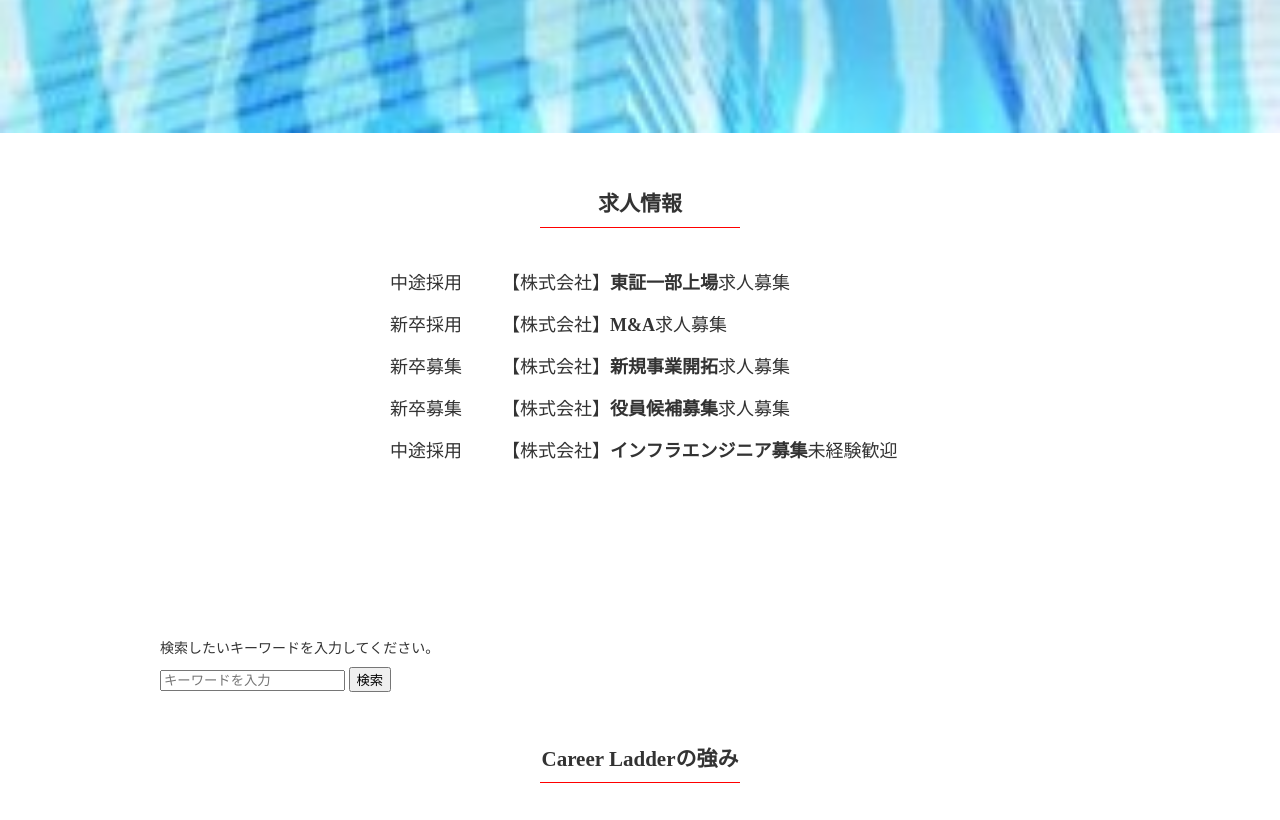
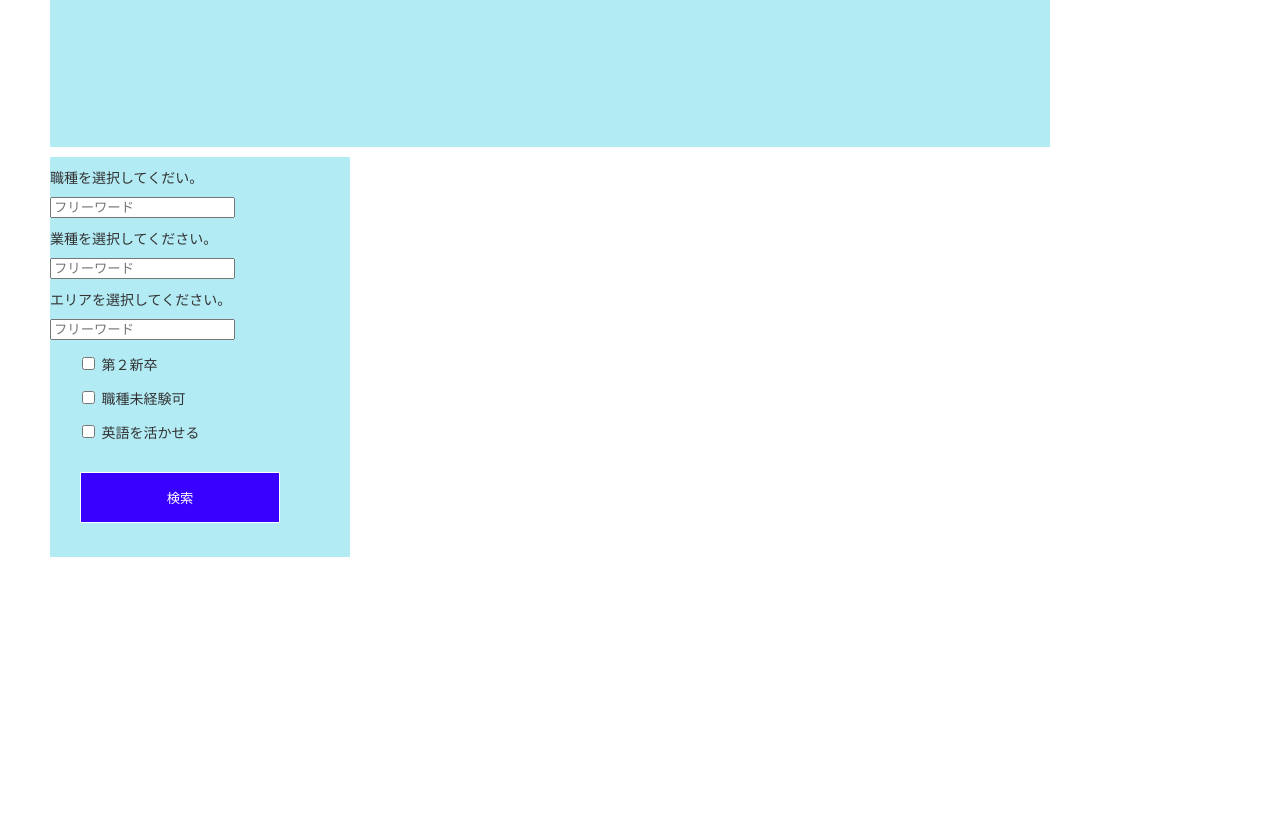
Before and after one commit to techman104/-, a plain HTML site: page index.html in a window 1280 px wide. Shown: the part 897-1717 px from the top of the page. Drawn offline with Linux system fonts and the light colour scheme.

Commit message:
検索フォームの作成

```diff
--- a/index.html
+++ b/index.html
@@ -39,56 +39,65 @@
     <img src="images/title.jpg" alt="トップ画像" class="top-image">
   </div>
 
-  <div class="upper-content">
-    <h2 class="heading-name">求人情報</h2>
-    <ul class="messages">
-      <li class="message">
-        <div class="message-date">中途採用</div>
-        <div>【株式会社】<b>東証一部上場</b>求人募集</div>
-      </li>
-      <li class="message">
-        <div class="message-date">新卒採用</div>
-        <div>【株式会社】<b>M&A</b>求人募集</div>
-      </li>
-      <li class="message">
-        <div class="message-date">新卒募集</div>
-        <div>【株式会社】<b>新規事業開拓</b>求人募集</div>
-      </li>
-      <li class="message">
-        <div class="message-date">新卒募集</div>
-        <div>【株式会社】<b>役員候補募集</b>求人募集</div>
-      </li>
-      <li class="message">
-        <div class="message-date">中途採用</div>
-        <div>【株式会社】<b>インフラエンジニア募集</b>未経験歓迎</div>
-      </li>
-    </ul>
+  <div class="center-content">
+
+
   </div>
   <div class="middle-content">
-    <!-- 『スタイリスト紹介』を表示する -->
-    <form action="cgi-bin/example.cgi" method="post">
-      <p>検索したいキーワードを入力してください。</p>
-      <input type="search" name="search" placeholder="キーワードを入力">
-      <input type="submit" name="submit" value="検索">
+    <!-- 『検索フォーム』を表示する -->
+
+    <form method=”POST” action=”#”>
+      <p>職種を選択してくだい。</p>
+
+
+      <input type="text" name="list" list="syokusyu" placeholder="フリーワード" autocomplete="off">
+        <datalist id="syokusyu">
+          <option value="こだわらない">
+          <option value="M&A">
+        　<option value="ベンチャー">
+        　<option value="営業職">
+        </datalist>
+        <p>業種を選択してください。</p>
+        <input type="text" name="list" list="syokusyu" placeholder="フリーワード" autocomplete="off">
+        <datalist id="syokusyu">
+          <option value="こだわらない">
+          <option value="M&A">
+        　<option value="ベンチャー">
+        　<option value="営業職">
+        </datalist>
+        <p>エリアを選択してください。</p>
+        <input type="text" name="list" list="syokusyu" placeholder="フリーワード" autocomplete="off">
+        <datalist id="syokusyu">
+          <option value="こだわらない">
+          <option value="M&A">
+        　<option value="ベンチャー">
+        　<option value="営業職">
+        </datalist>
+        <!-- 『チェックリスト』を表示する -->
+        <label class="my-checkbox">
+          <input type="checkbox">
+          <span class="checkmark"></span>
+          第２新卒
+        </label>
+        <label class="my-checkbox">
+          <input type="checkbox">
+          <span class="checkmark"></span>
+          職種未経験可
+        </label>
+        <label class="my-checkbox">
+          <input type="checkbox">
+          <span class="checkmark"></span>
+          英語を活かせる
+        </label>
+        <input type="submit" value="検索" class="send">
+
+        <!-- <input type=”submit” value=”検索”> -->
+
     </form>
-    <h2 class="heading-name">Career Ladderの強み</h2>
-        <ul class="stylist-list">
-          <li>
-            <img src="images/M&A特集.jpg" alt="staff1" class="stylist-image">
-            <h4 class="stylist-name">M&A業界シェアNo1実績があるからこそ信用できる！</h4>
-          </li>
-          <li>
-            <img src="images/ベンチャー特化.jpg" alt="staff2" class="stylist-image">
-            <h4 class="stylist-name">ベンチャーに強い、挑戦するもの全員の味方！</h4>
-          </li>
-          <li>
-            <img src="images/Career LadderのCM.jpg" alt="staff3" class="stylist-image">
-            <h4 class="stylist-name">就職は誰もが不安、そんな人たちの橋渡し役です！</h4>
-          </li>
-        </ul>
   </div>
   <div class="bottom-content">
     <!-- 『フォーム』を表示する -->
+
   </div>
 </div>
 
--- a/style.css
+++ b/style.css
@@ -18,7 +18,7 @@ ul,li {
 /* ヘッダー */
 header {
   height: 50px;
-  background-color: #f0f0f0;
+  background-color: rgba(0, 204, 255, 0.671);
   padding: 10px 0;
   display: flex;
 }
@@ -43,8 +43,31 @@ li {
 }
 
 /* first-viewクラスからbottom-contentクラスまでの要素の親要素 */
-.contents {
-  background-color: white;
+.middle-content {
+  height: 400px;
+  background-color: rgb(179, 235, 245);
+  display: flex;
+  justify-content: left;
+  align-items: left;
+}
+
+.center-content {
+  height: 400px;
+  background-color: rgb(179, 235, 245);
+  display: flex;
+  justify-content: center;
+  align-items: center;
+  width: 1000px;
+  margin: 10px 50px ;
+}
+
+.my-checkbox {
+  display: block;
+  position: relative;
+  margin: 1em 0;
+  padding-left: 28px;
+  cursor: pointer;
+  user-select: none; /* テキストの選択を防ぐ */
 }
 
 .first-view {
@@ -52,20 +75,19 @@ li {
 }
 
 .top-image {
-  height: 10%;
+  height: 70vh;
   width: 100%;
 }
 
 .upper-content {
   height: 450px ;
-  margin: 0 160px;
 }
 
 .heading-name {
-  text-align: center;
+  text-align: left;
   border-bottom: 1px solid red;
   width: 200px;
-  margin: 40px auto;
+
 }
 
 .messages {
@@ -85,8 +107,9 @@ li {
 
 /* スタイリスト紹介 */
 .middle-content {
-  height: 450px ;
-  margin: 0 160px;
+  height: 400px ;
+  width: 300px;
+  margin: 10px 50px ;
 }
 
 /* フォーム */
@@ -100,3 +123,13 @@ footer {
   height: 50px;
   background-color: #f0f0f0;
 }
+
+.send {
+  width: 200px;
+  padding: 15px;
+  margin: 30px ;
+  border: 1px solid white;
+  color: white;
+  background-color: rgb(55, 0, 255);
+  display: block;
+}
```
Also changed, not shown: style1-1.css (+5 -36 lines), text1.html (+12 -17 lines).
